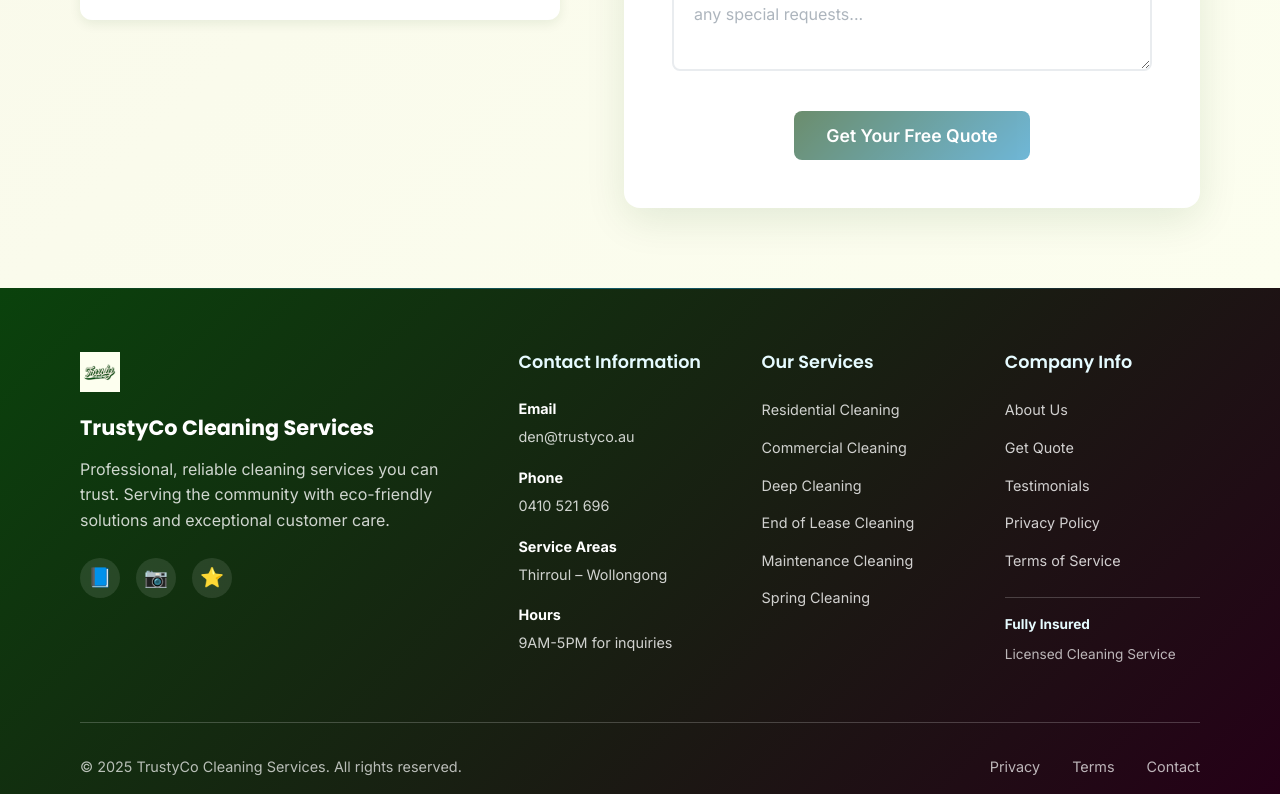
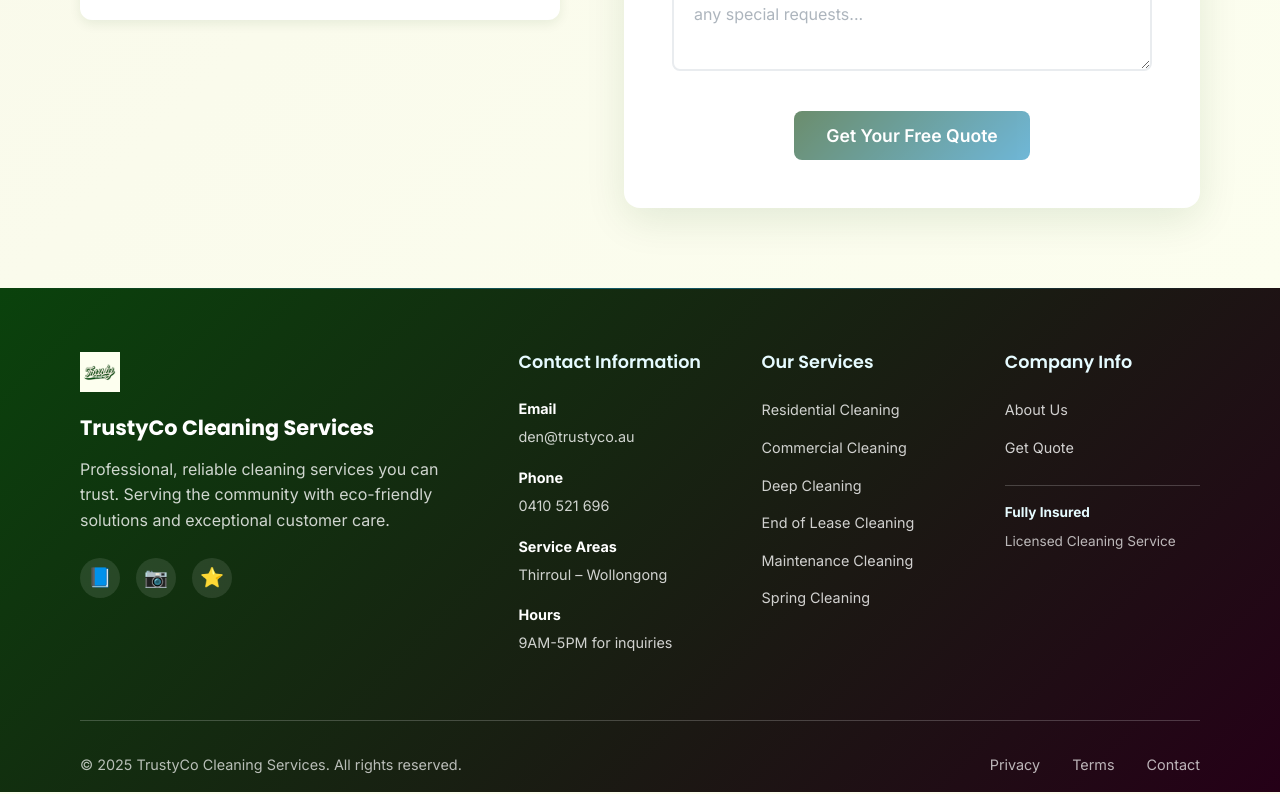
Before and after one commit to gailrayla/trustyco-cleaning, an Angular app: page / in a window 1280 px wide. Shown: the part 3862-4656 px from the top of the page. Built offline with nearby package versions, Linux system fonts and the light colour scheme.

Commit message:
remove testimonials

```diff
--- a/src/app/components/footer/footer.html
+++ b/src/app/components/footer/footer.html
@@ -66,9 +66,9 @@
         <ul>
           <li><a href="#about">About Us</a></li>
           <li><a href="#contact">Get Quote</a></li>
-          <li><a href="#testimonials">Testimonials</a></li>
-          <li><a href="#privacy">Privacy Policy</a></li>
-          <li><a href="#terms">Terms of Service</a></li>
+          <!-- <li><a href="#testimonials">Testimonials</a></li> -->
+          <!-- <li><a href="#privacy">Privacy Policy</a></li>
+          <li><a href="#terms">Terms of Service</a></li> -->
         </ul>
         <div class="footer-certifications">
           <p><strong>Fully Insured</strong></p>
```
